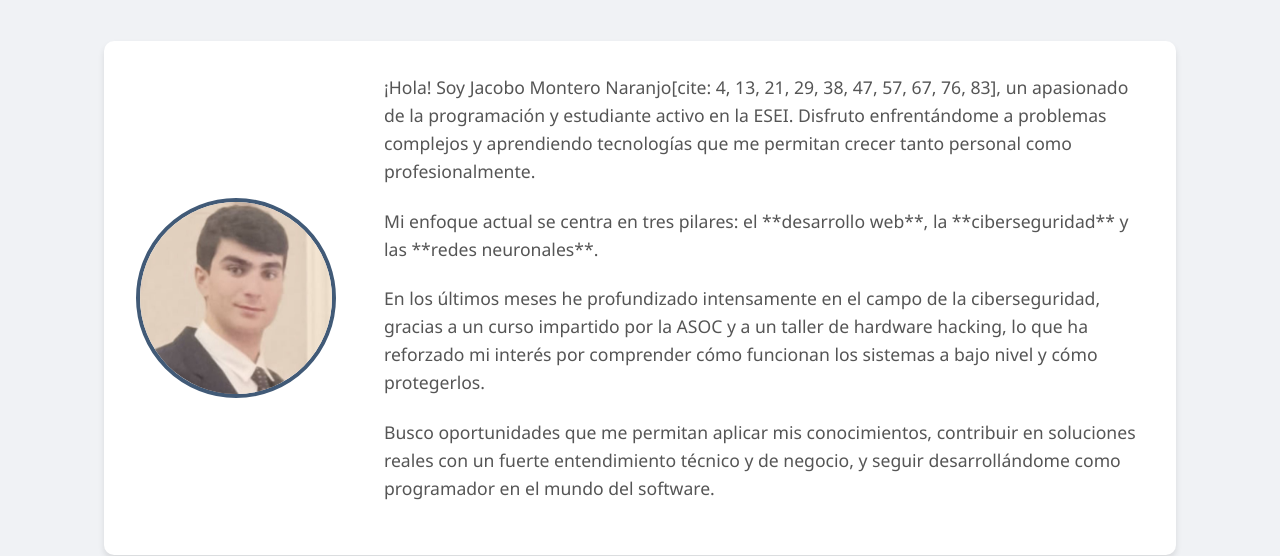
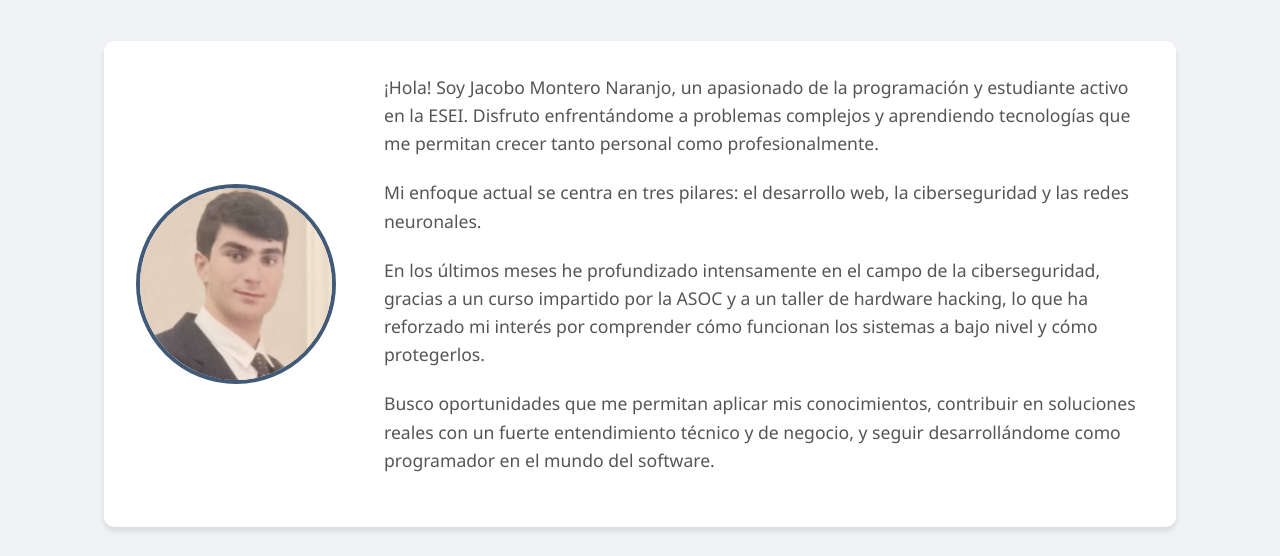
Before and after one commit to DYeicob/portfolio, a plain HTML site: page index.html in a window 1280 px wide. Shown: the part 244-800 px from the top of the page. Drawn offline with Linux system fonts and the light colour scheme.

Commit message:
Fix HTML formatting and structure

```diff
--- a/index.html
+++ b/index.html
@@ -32,12 +32,12 @@
         <div class="about-container">
             <img src="img/profile.jpg" alt="Foto de perfil de Jacobo" class="about-img">
             <div class="about-text">
-                <p>¡Hola! Soy Jacobo Montero Naranjo[cite: 4, 13, 21, 29, 38, 47, 57, 67, 76, 83], un apasionado de la
+                <p>¡Hola! Soy Jacobo Montero Naranjo, un apasionado de la
                     programación y estudiante activo en la ESEI. Disfruto enfrentándome a problemas complejos y
                     aprendiendo tecnologías que me permitan crecer tanto personal como profesionalmente.</p>
 
-                <p>Mi enfoque actual se centra en tres pilares: el **desarrollo web**, la **ciberseguridad** y las
-                    **redes neuronales**.</p>
+                <p>Mi enfoque actual se centra en tres pilares: el desarrollo web, la ciberseguridad y las
+                    redes neuronales.</p>
 
                 <p>En los últimos meses he profundizado intensamente en el campo de la ciberseguridad, gracias a un
                     curso impartido por la ASOC y a un taller de hardware hacking, lo que ha reforzado mi interés por
```
